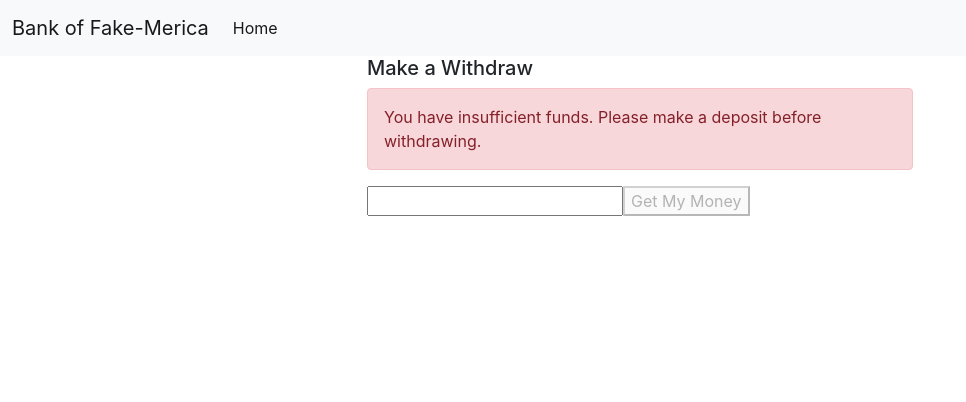
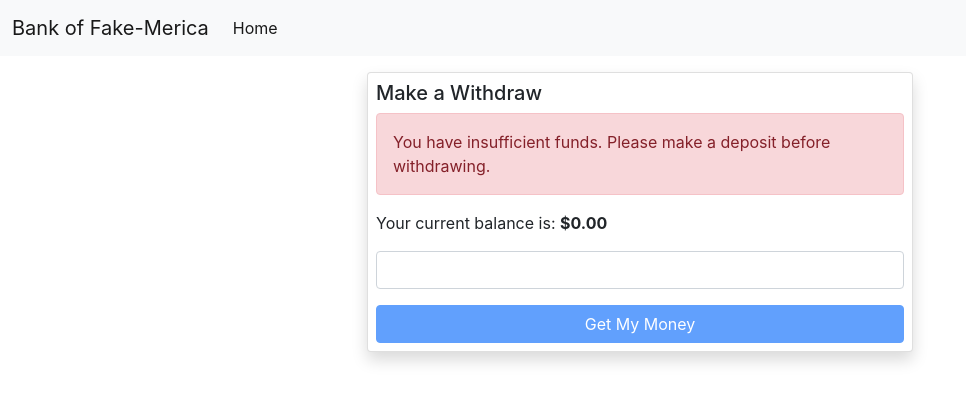
Before and after one commit to danielovieda/mit-capstone-project, a React (Create React App) app: page /withdraw in a window 1280 px wide. Shown: the top 402 px of the page, without its empty margins (0-966 px from the left). Built offline with nearby package versions, Linux system fonts and the light colour scheme.

Commit message:
formatting

```diff
--- a/src/App.js
+++ b/src/App.js
@@ -17,12 +17,12 @@ import Withdraw from "./pages/Withdraw";
 export const ACTION = {
   DEPOSIT: "deposit",
   WITHDRAW: "withdraw",
-  TRANSACTIONS: "transactions",
   USER: "user",
   LOGOUT: "logout",
 };
 
 const initialState = {
+  name: null,
   email: null,
   password: "",
   transactions: [
@@ -62,8 +62,6 @@ function reducer(state, action) {
         ],
         balance: calculateBalance([...state.transactions, newTransaction("deposit", action.payload)]),
       };
-    case ACTION.TRANSACTIONS:
-      return state.transactions;
     case ACTION.LOGOUT:
       return initialState;
     default:
--- a/src/components/Navigation.js
+++ b/src/components/Navigation.js
@@ -4,6 +4,12 @@ import { Link } from "react-router-dom";
 
 export default function Navigation() {
   const { state, dispatch, logout } = useContext(UserContext);
+
+  const formatter = new Intl.NumberFormat('en-US', {
+    style: 'currency',
+    currency: 'USD',
+
+  });
 
   return (
     <>
@@ -91,11 +97,13 @@ export default function Navigation() {
                   </div></Link>
                 </li>
               )}
-              {state.email && <li className="nav-item">
-              <span class="badge bg-primary">Balance: ${state.balance}</span>
+
+            </ul>
+            {state.email && <li className="d-flex">
+              <h4><span class="badge bg-primary">Balance: {formatter.format(state.balance)}</span></h4>
               </li> }
-            </ul>
           </div>
+
         </div>
       </nav>
     </>
--- a/src/pages/Account.js
+++ b/src/pages/Account.js
@@ -43,17 +43,9 @@ export default function Account() {
           </div>
         </div>
       </div>
-      {showDeposit && (
-        <div class="mt-3 shadow p-3 rounded">
-          <Deposit />
-        </div>
-      )}
+      {showDeposit && <Deposit />}
 
-      {showWithdraw && (
-        <div class="mt-3 shadow p-3 rounded">
-          <Withdrawal />
-        </div>
-      )}
+      {showWithdraw && <Withdrawal />}
     </>
   );
 }
--- a/src/pages/Deposit.js
+++ b/src/pages/Deposit.js
@@ -2,23 +2,28 @@ import { useContext } from "react"
 import { UserContext } from "../context/userContext"
 import { ACTION } from '../App';
 import { useState } from "react";
+import { formatter } from "./Transactions";
 
 export default function Deposit() {
     const { state, dispatch } = useContext(UserContext);
     const [amount, setAmount] = useState(0);
 
     const updateAmount = (e) => {
-        e.preventDefault();
+        //e.preventDefault();
         setAmount(parseInt(e.target.value, 10));
     }
 
     return (
         <>
+        <div className="card mt-3 shadow p-2">
         <h5>Make a Deposit</h5>
-        <input type="text" onChange={(e) => updateAmount(e)}></input>
-        <button type="button"
+        <div className="mb-3">Your current balance is: <b>{formatter.format(state.balance)}</b></div>
+        <input className="form-control mb-3" type="text" onChange={(e) => updateAmount(e)}></input>
+        <button className="btn btn-primary" type="button"
         onClick={() => dispatch({type: ACTION.DEPOSIT, payload: amount})}
         >Make Deposit</button>
+        </div>
+
         </>
     )
 }
--- a/src/pages/Transactions.js
+++ b/src/pages/Transactions.js
@@ -1,19 +1,19 @@
 import { useContext } from "react";
 import { UserContext } from "../context/userContext";
-import * as dayjs from 'dayjs'
+import * as dayjs from "dayjs";
+
+export const formatter = new Intl.NumberFormat("en-US", {
+  style: "currency",
+  currency: "USD",
+});
 
 export default function Transactions() {
   const { state } = useContext(UserContext);
 
-    const formatter = new Intl.NumberFormat('en-US', {
-        style: 'currency',
-        currency: 'USD',
-
-      });
-
   var balance = 0;
 
   return (
+    <div className="card mt-3 p-2 shadow">
       <table className="table">
         <thead>
           <tr>
@@ -25,18 +25,21 @@ export default function Transactions() {
           </tr>
         </thead>
         <tbody>
-            { state.transactions.map((item, index) => {
+          {state.transactions.map((item, index) => {
             return (
               <tr>
                 <th scope="row">{index}</th>
                 <td>{dayjs(item.id).format("MM/DD/YY hh:mma")}</td>
                 <td>{item.type}</td>
-                        <td style={{color: item.amount < 0 ? 'red' : 'green'}}>{formatter.format(item.amount)}</td>
-                        <td>{formatter.format(balance = balance + item.amount)}</td>
+                <td style={{ color: item.amount < 0 ? "red" : "green" }}>
+                  {formatter.format(item.amount)}
+                </td>
+                <td>{formatter.format((balance = balance + item.amount))}</td>
               </tr>
-                )
+            );
           })}
         </tbody>
       </table>
-    )
+    </div>
+  );
 }
--- a/src/pages/Withdraw.js
+++ b/src/pages/Withdraw.js
@@ -2,6 +2,7 @@ import { useContext } from "react";
 import { UserContext } from "../context/userContext";
 import { ACTION } from "../App";
 import { useState } from "react";
+import { formatter } from "./Transactions";
 
 export default function Withdraw() {
   const { state, dispatch } = useContext(UserContext);
@@ -25,6 +26,7 @@ export default function Withdraw() {
 
   return (
     <>
+      <div className="card mt-3 shadow p-2">
         <h5>Make a Withdraw</h5>
         <div>
           {state.balance <= 0 && (
@@ -34,14 +36,23 @@ export default function Withdraw() {
             </SomeAlert>
           )}
         </div>
-      <input type="text" onChange={(e) => updateAmount(e)}></input>
+        <div className="mb-3">
+          Your current balance is: <b>{formatter.format(state.balance)}</b>
+        </div>
+        <input
+          className="form-control mb-3"
+          type="text"
+          onChange={(e) => updateAmount(e)}
+        ></input>
         <button
+          className="btn btn-primary"
           type="button"
           disabled={state.balance <= 0}
           onClick={() => dispatch({ type: ACTION.WITHDRAW, payload: amount })}
         >
           Get My Money
         </button>
+      </div>
     </>
   );
 }
```
Lines whose indentation alone changed are shown as unchanged.
